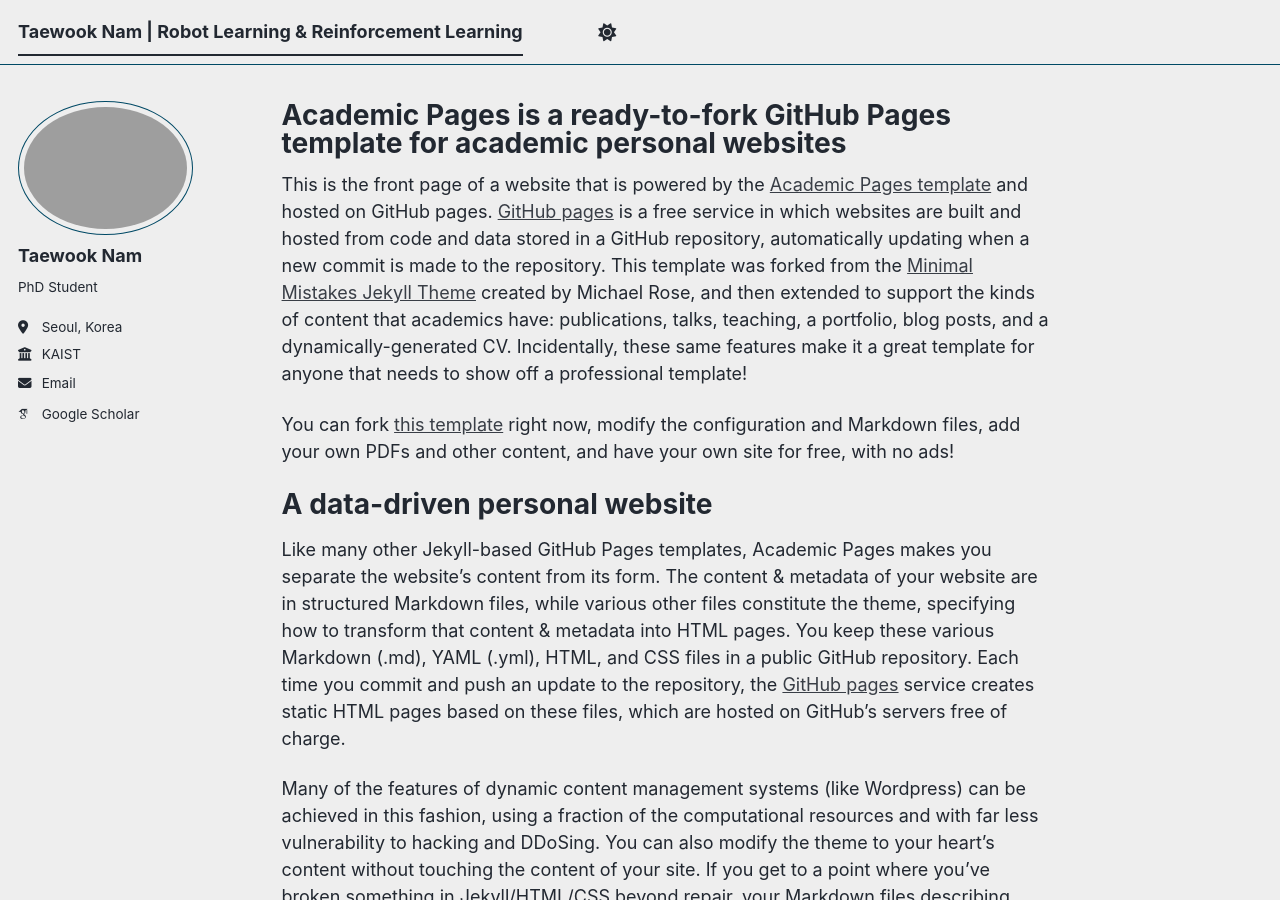
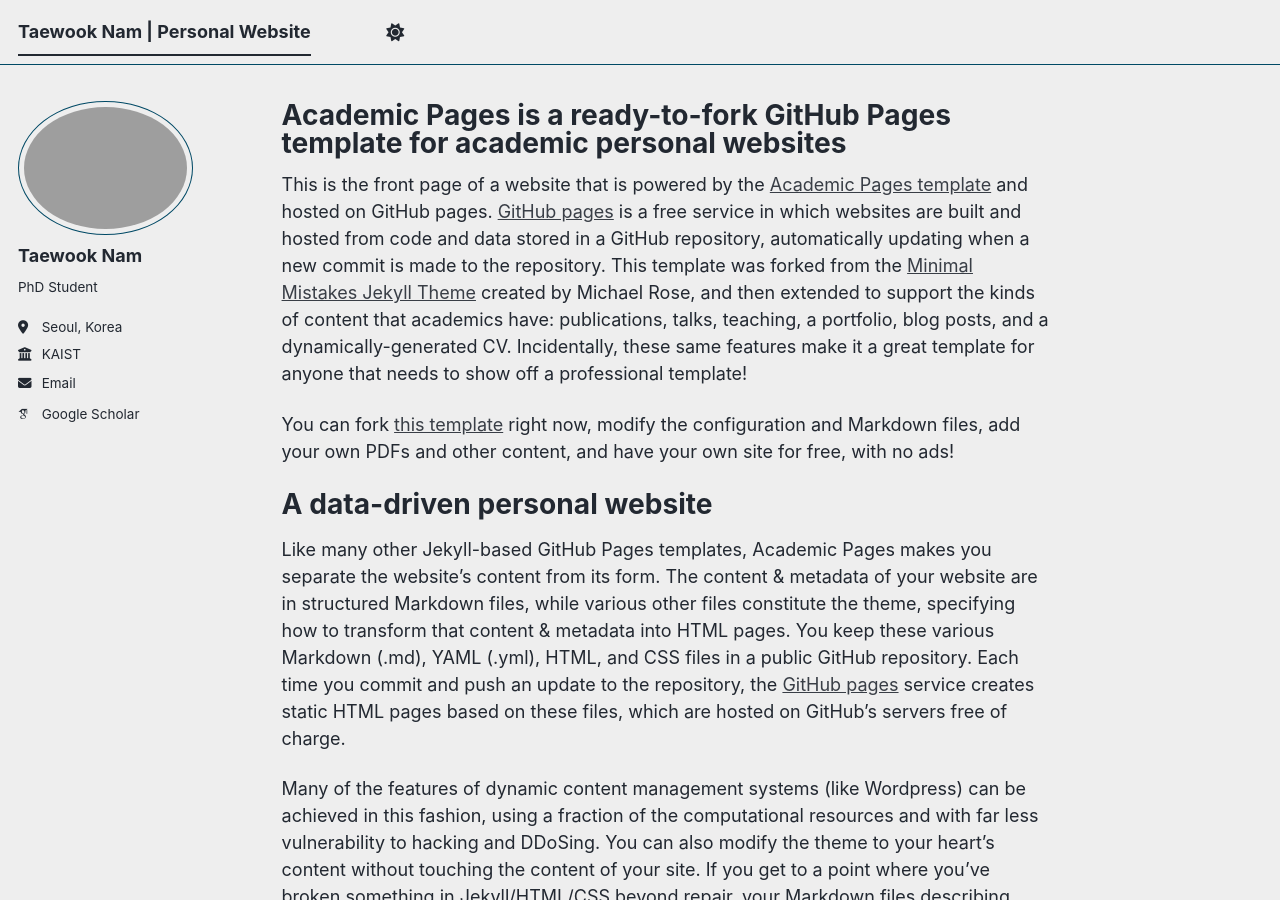
Before and after one commit to namsan96/namsan96.github.io, a Jekyll site: the page built from _pages/about.md, in a window 1280 px wide and 900 px high. Built offline with Jekyll 4.4.1, drawn with Linux system fonts in a browser that asks for light colours; some web fonts are replaced; a script bundle is joined from its source files by our own code; library files that are not in the unit come from our copies.

Commit message:
Update _config.yml

```diff
--- a/_config.yml
+++ b/_config.yml
@@ -9,7 +9,7 @@
 # Basic Site Settings
 locale                   : "en-US"
 site_theme               : "air" # The available themes options are "default", "air", "sunrise", "mint", "dirt" and "contrast"
-title                    : "Taewook Nam | Robot Learning & Reinforcement Learning"
+title                    : "Taewook Nam | Personal Website"
 title_separator          : "-"
 name                     : &name "Taewook Nam"
 description              : &description "PhD Student at KAIST"   # Update this with a general description of your site, this is the default if not overridden by a page
```
